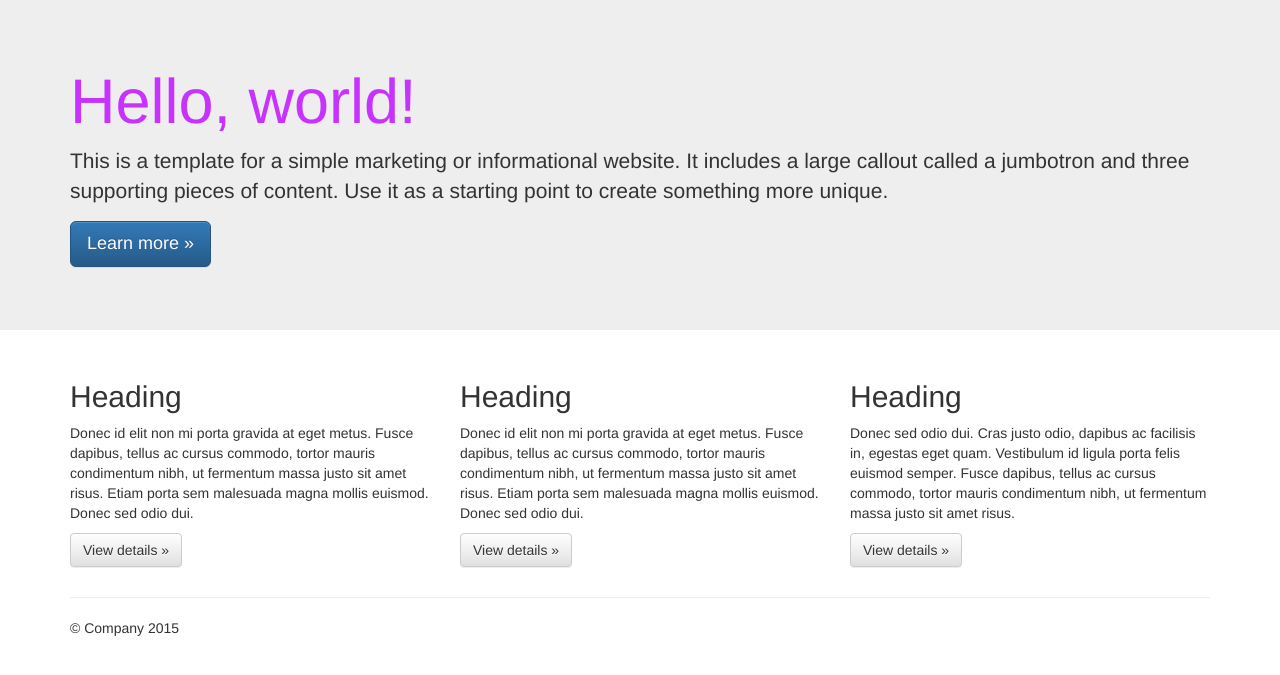
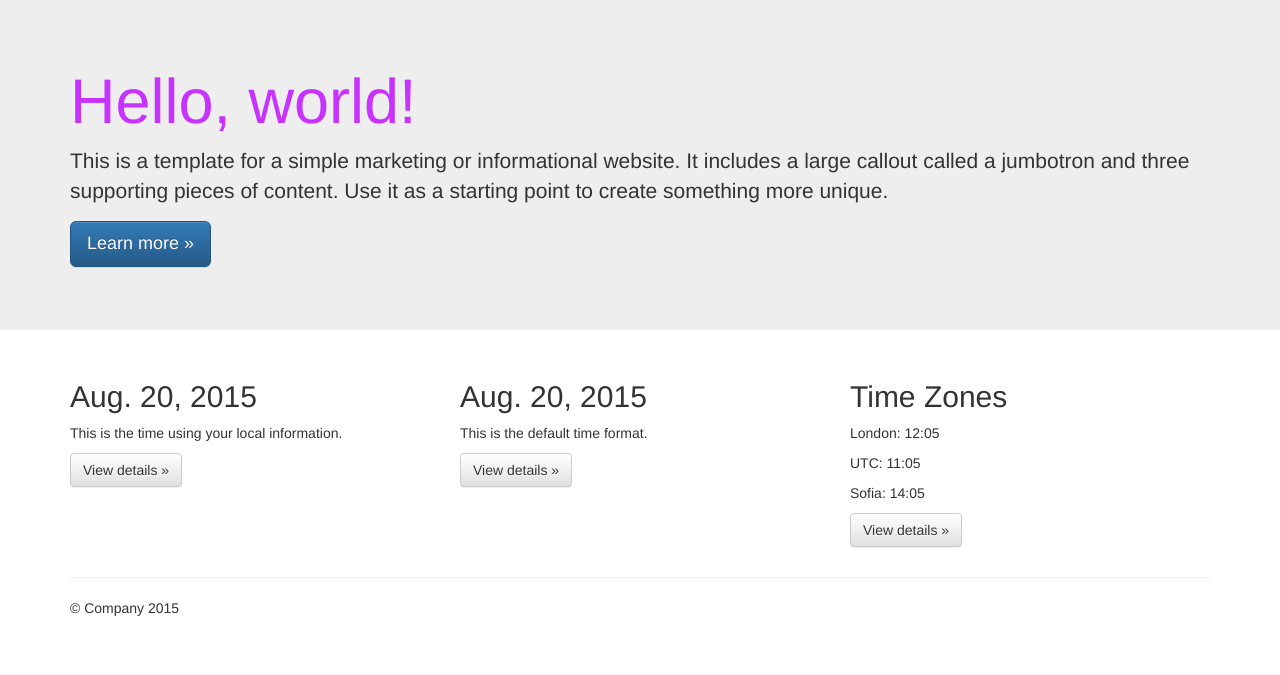
Before and after one commit to raditotev/taskbuster-boilerplate, a Django app: page / in a window 1280 px wide. Shown: the part 51-726 px from the top of the page. Run offline with Django 3.2, Linux system fonts and the light colour scheme; some libraries are stand-ins or nearby versions.

Commit message:
Internationalization and localization

```diff
--- a/requirements/base.txt
+++ b/requirements/base.txt
@@ -1 +1,2 @@
 Django==1.8
+pytz==2015.4
--- a/requirements/testing.txt
+++ b/requirements/testing.txt
@@ -1,3 +1,3 @@
 -r base.txt
-
 selenium==2.47.1
+selenium==2.47.1
--- a/taskbuster/templates/base.html
+++ b/taskbuster/templates/base.html
@@ -9,6 +9,8 @@
   <meta charset="utf-8">
   <meta http-equiv="X-UA-Compatible" content="IE=edge,chrome=1">
   <title>{% block head_title %}{% endblock %}</title>
+  <link rel="shortcut icon" href="{% static 'favicon.ico' %}"
+  type="image/x-icon">
   <meta name="description" content="">
   <meta name="viewport" content="width=device-width, initial-scale=1">
   <link rel="apple-touch-icon" href="{% static 'apple-touch-icon.png' %}">
@@ -24,11 +26,14 @@
   <link rel="stylesheet" href="{% static 'css/main.css' %}">
 
   <script src="{% static 'js/vendor/modernizr-2.8.3-respond-1.4.2.min.js' %}"></script>
+  {% block head_css %}{% endblock %}
+  {% block head_javascript %}{% endblock %}
 </head>
 <body>
         <!--[if lt IE 8]>
             <p class="browserupgrade">You are using an <strong>outdated</strong> browser. Please <a href="http://browsehappy.com/">upgrade your browser</a> to improve your experience.</p>
             <![endif]-->
+            {% block navbar %}
             <nav class="navbar navbar-inverse navbar-fixed-top" role="navigation">
               <div class="container">
                 <div class="navbar-header">
@@ -53,42 +58,12 @@
                 </div><!--/.navbar-collapse -->
               </div>
             </nav>
+            {% endblock %}
 
-    <!-- Main jumbotron for a primary marketing message or call to action -->
-    <div class="jumbotron">
-      <div class="container">
-        <h1>Hello, world!</h1>
-        <p>This is a template for a simple marketing or informational website. It includes a large callout called a jumbotron and three supporting pieces of content. Use it as a starting point to create something more unique.</p>
-        <p><a class="btn btn-primary btn-lg" href="#" role="button">Learn more &raquo;</a></p>
-      </div>
-    </div>
+            {% block content %}
+            {% endblock %}
 
-    <div class="container">
-      <!-- Example row of columns -->
-      <div class="row">
-        <div class="col-md-4">
-          <h2>Heading</h2>
-          <p>Donec id elit non mi porta gravida at eget metus. Fusce dapibus, tellus ac cursus commodo, tortor mauris condimentum nibh, ut fermentum massa justo sit amet risus. Etiam porta sem malesuada magna mollis euismod. Donec sed odio dui. </p>
-          <p><a class="btn btn-default" href="#" role="button">View details &raquo;</a></p>
-        </div>
-        <div class="col-md-4">
-          <h2>Heading</h2>
-          <p>Donec id elit non mi porta gravida at eget metus. Fusce dapibus, tellus ac cursus commodo, tortor mauris condimentum nibh, ut fermentum massa justo sit amet risus. Etiam porta sem malesuada magna mollis euismod. Donec sed odio dui. </p>
-          <p><a class="btn btn-default" href="#" role="button">View details &raquo;</a></p>
-       </div>
-        <div class="col-md-4">
-          <h2>Heading</h2>
-          <p>Donec sed odio dui. Cras justo odio, dapibus ac facilisis in, egestas eget quam. Vestibulum id ligula porta felis euismod semper. Fusce dapibus, tellus ac cursus commodo, tortor mauris condimentum nibh, ut fermentum massa justo sit amet risus.</p>
-          <p><a class="btn btn-default" href="#" role="button">View details &raquo;</a></p>
-        </div>
-      </div>
-
-      <hr>
-
-      <footer>
-        <p>&copy; Company 2015</p>
-      </footer>
-    </div> <!-- /container -->        <script src="//ajax.googleapis.com/ajax/libs/jquery/1.11.2/jquery.min.js"></script>
+            <script src="//ajax.googleapis.com/ajax/libs/jquery/1.11.2/jquery.min.js"></script>
             <script>window.jQuery || document.write('<script src="static/js/vendor/jquery-1.11.0.min.js"><\/script>')</script>
 
             <script src="{% static 'js/vendor/bootstrap.min.js' %}"></script>
@@ -104,5 +79,6 @@
             r.parentNode.insertBefore(e,r)}(window,document,'script','ga'));
             ga('create','UA-XXXXX-X','auto');ga('send','pageview');
             </script>
+            {% block footer_javascript %}{% endblock %}
           </body>
           </html>
--- a/taskbuster/templates/robots.txt
+++ b/taskbuster/templates/robots.txt
@@ -2,4 +2,4 @@
 
 # Allow crawling of all content
 User-agent: *
-Disallow:
+Disallow: /
--- a/taskbuster/templates/taskbuster/index.html
+++ b/taskbuster/templates/taskbuster/index.html
@@ -1,3 +1,45 @@
 {% extends "base.html" %}
+{% load i18n %}
+{% load l10n %}
+{% load tz %}
 
 {% block head_title %}TaskBuster Django Tutorial{% endblock %}
+
+{% block content %}
+<!-- Main jumbotron for a primary marketing message or call to action -->
+    <div class="jumbotron">
+      <div class="container">
+        <h1>{% trans "Hello, world!" %}</h1>
+        <p> {% blocktrans %} This is a template for a simple marketing or informational website. It includes a large callout called a jumbotron and three supporting pieces of content. Use it as a starting point to create something more unique. {% endblocktrans %}</p>
+        <p><a class="btn btn-primary btn-lg" href="#" role="button">Learn more &raquo;</a></p>
+      </div>
+    </div>
+
+    <div class="container">
+      <!-- Example row of columns -->
+      <div class="row">
+        <div class="col-md-4">
+          <h2 id="local-date">{{today}}</h2>
+          <p>This is the time using your local information.</p>
+          <p><a class="btn btn-default" href="#" role="button">View details &raquo;</a></p>
+        </div>
+        <div class="col-md-4">
+          <h2 id="non-local-date">{{today|unlocalize}}</h2>
+          <p>This is the default time format.<p><a class="btn btn-default" href="#" role="button">View details &raquo;</a></p>
+       </div>
+        <div class="col-md-4">
+          <h2>Time Zones</h2>
+          <p>London: <span id="time-tz">{{now|time:"H:i"}}</span></p>
+          <p>UTC: <span id="time-utc">{{now|utc|time:"H:i"}}</span></p>
+          <p>Sofia: <span id="time-bg">{{now|timezone:"Europe/Sofia"|time:"H:i"}}</span></p>
+          <p><a class="btn btn-default" href="#" role="button">View details &raquo;</a></p>
+        </div>
+      </div>
+
+      <hr>
+
+      <footer>
+        <p>&copy; Company 2015</p>
+      </footer>
+    </div> <!-- /container -->
+{% endblock %}
--- a/taskbuster/urls.py
+++ b/taskbuster/urls.py
@@ -1,7 +1,8 @@
 from django.conf.urls import include, url
 from django.contrib import admin
+from django.conf.urls.i18n import i18n_patterns
 
-from .views import home
+from .views import home, home_files
 
 urlpatterns = [
     # Examples:
@@ -10,4 +11,11 @@ urlpatterns = [
 
     url(r'^admin/', include(admin.site.urls)),
     url(r'^$', home, name='home'),
+    url(r'^(?P<filename>(robots.txt)|(humans.txt))$',
+        	home_files, name='home-files'),
 ]
+
+urlpatterns += i18n_patterns(
+    url(r'^$', home, name='home'),
+    url(r'^admin/', include(admin.site.urls)),
+)
--- a/taskbuster/views.py
+++ b/taskbuster/views.py
@@ -1,5 +1,12 @@
 # -*- coding: utf-8 -*-
+import datetime
 from django.shortcuts import render
+from django.utils.timezone import now
 
 def home(request):
-    return render(request, "taskbuster/index.html", {})
+	today = datetime.date.today()
+	return render(request, "taskbuster/index.html", {"today": today,
+													"now": now()})
+
+def home_files(request, filename):
+	return render(request, filename, {}, content_type="text/plain")
```
Also changed, not shown: functional_tests/test_all_users.py (+37 -0 lines), taskbuster/settings/base.py (+14 -1 lines), taskbuster/templates/humans.txt (+6 -7 lines), taskbuster/test.py (+8 -6 lines), taskbuster/locale/bg/LC_MESSAGES/django.po (added), 2 other files. Lines whose indentation alone changed are shown as unchanged.
